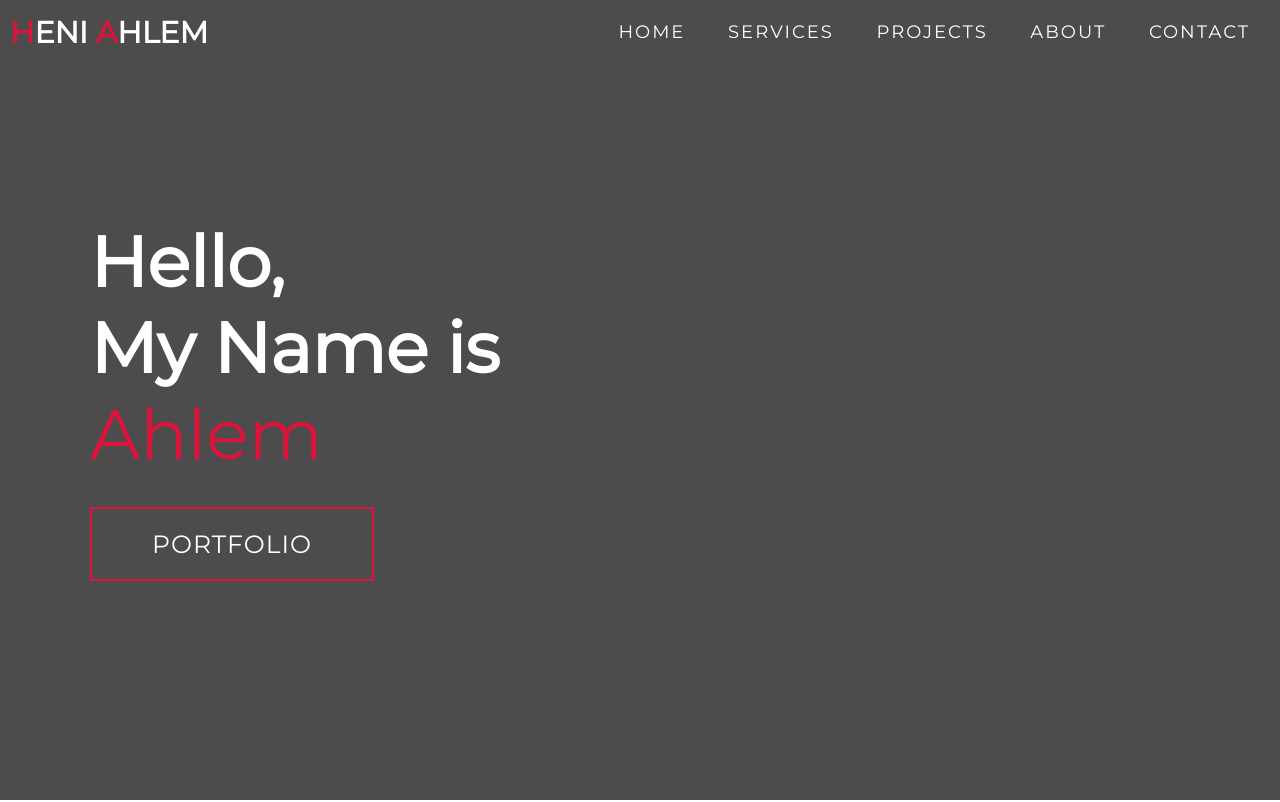
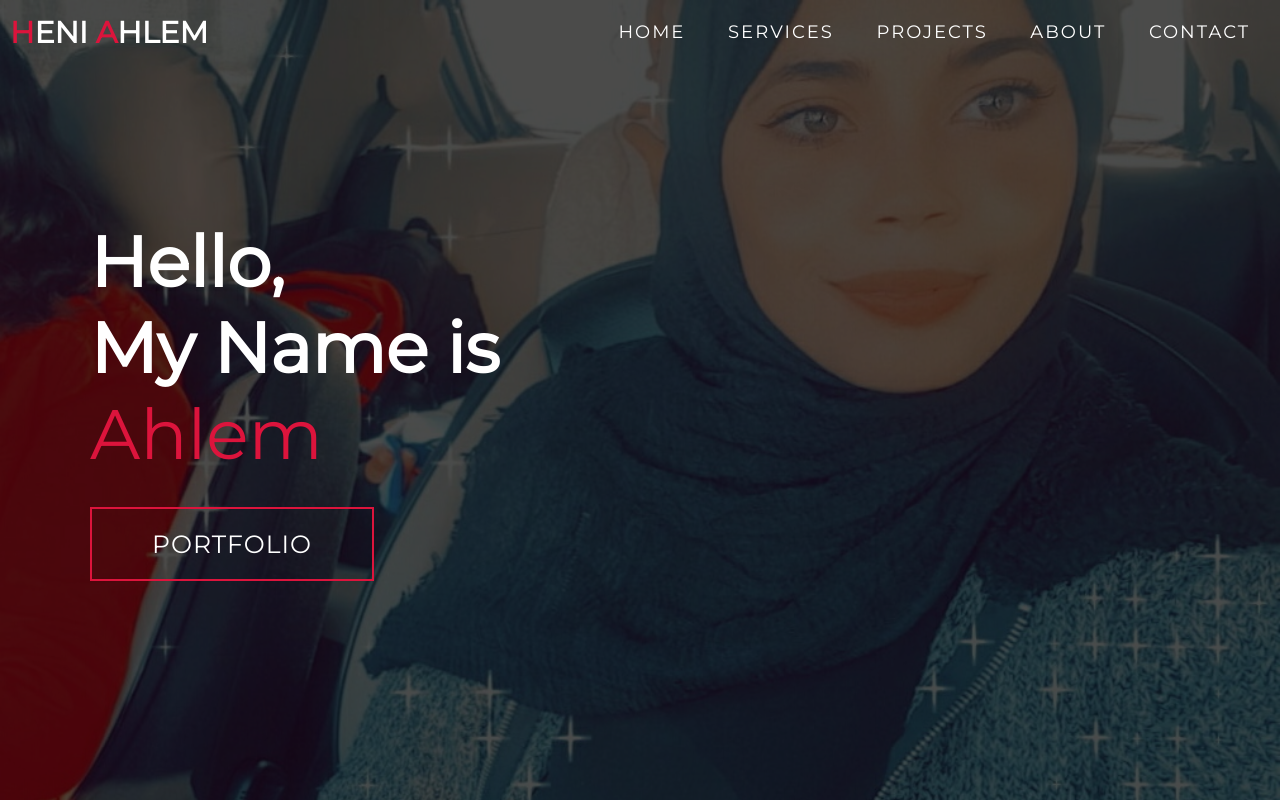
Before and after one commit to ahlemheni/projet2, a plain HTML site: page index.html in a window 1280 px wide. Shown: the top 802 px of the page. Drawn offline with Linux system fonts and the light colour scheme.

Commit message:
Update style.css

```diff
--- a/style.css
+++ b/style.css
@@ -200,7 +200,7 @@ p {
 
 /* Hero Section */
 #hero {
-	background-image: url(./img/13.jpg);
+	background-image: url(./13.jpg);
 	background-size: cover;
 	background-position: top center;
 	position: relative;
```
